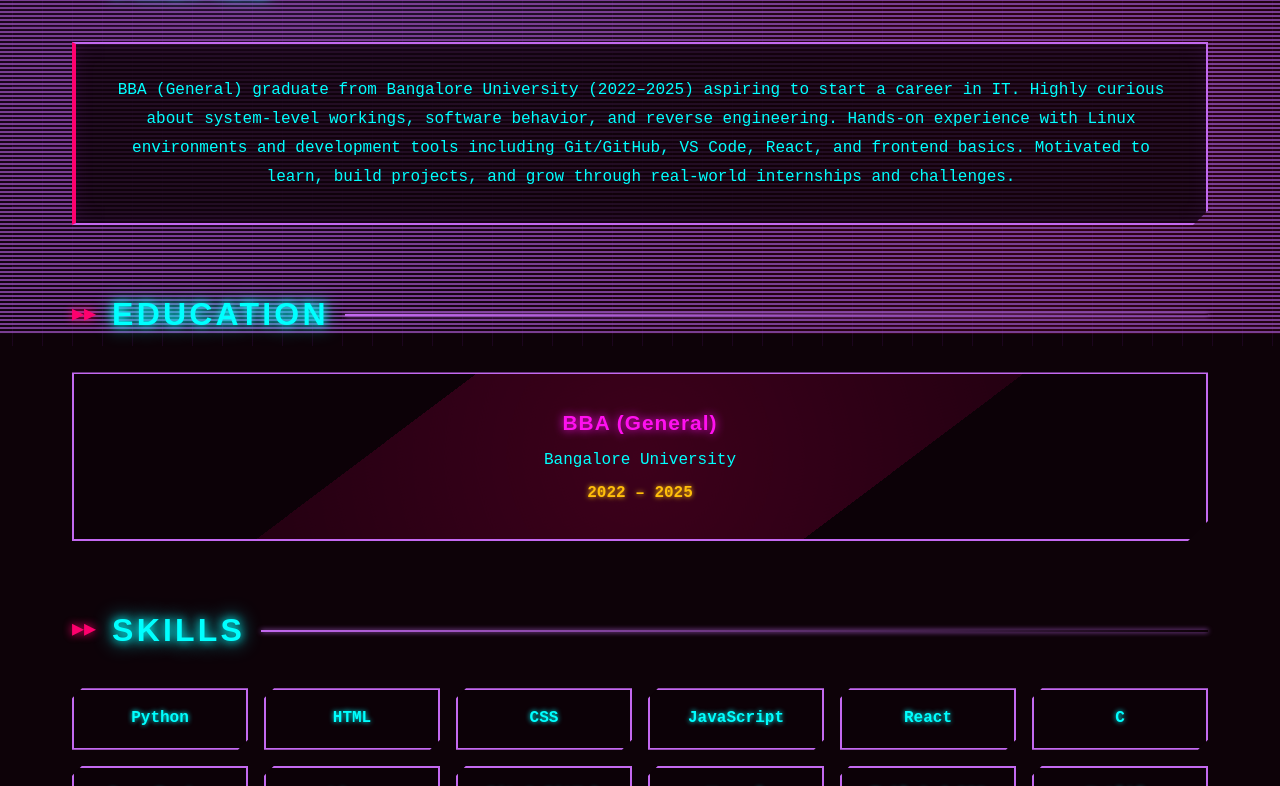
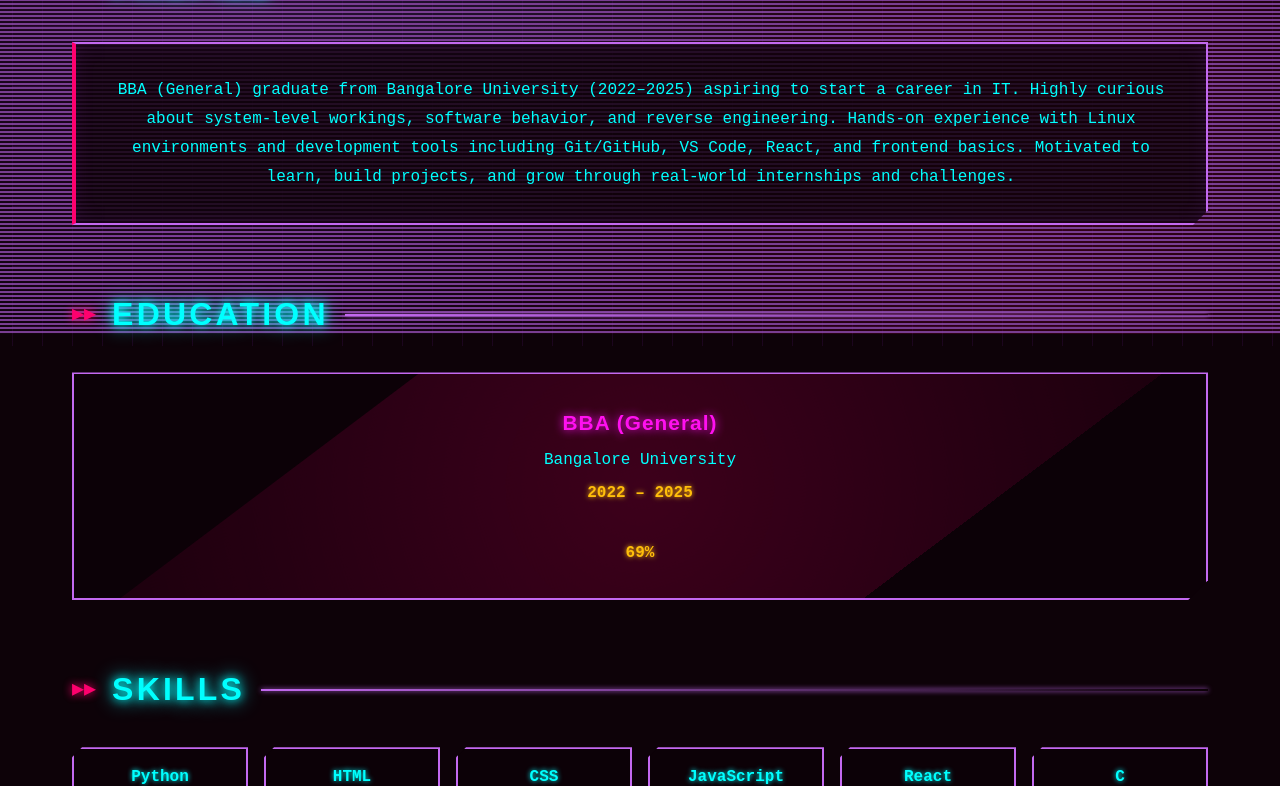
Before and after one commit to gupta-yuraj/Yuraj-Portfolio, a React (Vite) app: page / in a window 1280 px wide. Shown: the part 466-1252 px from the top of the page. Built offline with nearby package versions, Linux system fonts and the light colour scheme.

Commit message:
Add percentage to education card in CyberpunkPortfolio

```diff
--- a/src/CyberpunkPortfolio.jsx
+++ b/src/CyberpunkPortfolio.jsx
@@ -911,6 +911,9 @@ export default function CyberpunkPortfolio() {
               <h3>BBA (General)</h3>
               <p>Bangalore University</p>
               <p className="year">2022 – 2025</p>
+              <br/>
+                            <p className="year">69%</p>
+
             </div>
           </section>
 
```
